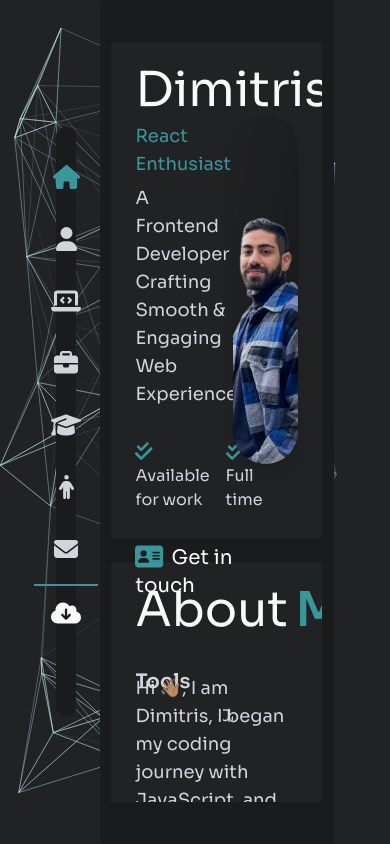
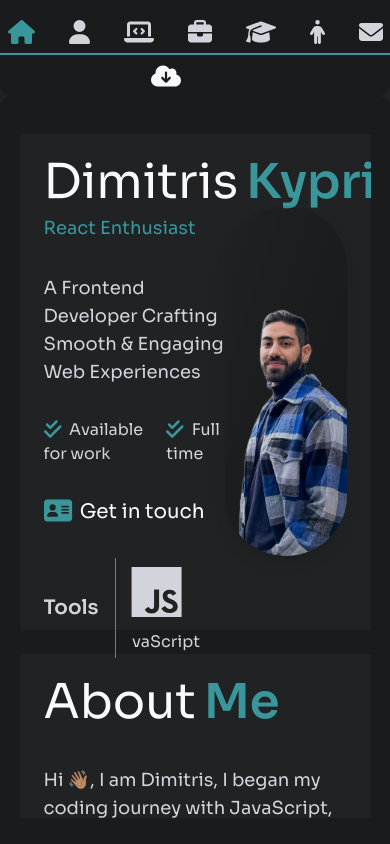
Before and after one commit to DimitrisKyp/Dashboard-Portfolio, a React (Vite) app: page / in a window 390 px wide. Built offline with nearby package versions, Linux system fonts and the light colour scheme.

Commit message:
added responsiveness

```diff
--- a/src/App.tsx
+++ b/src/App.tsx
@@ -8,11 +8,11 @@ export default function App() {
       {/* Particle Background */}
       <ParticlesBackground />
 
-      <div className="relative flex h-full w-full items-center justify-center space-x-6">
-        <div className="flex h-[70%] w-[5%] items-center justify-center rounded-xl bg-firstLayer">
+      <div className="md:flex-row md:space-x-6 md:overflow-auto relative flex h-full w-full flex-col items-center justify-center overflow-hidden">
+        <div className="md:h-[70%] md:w-[10%] lg:w-[90px] md:pt-0 flex h-[10%] w-[100%] items-center justify-center rounded-xl bg-firstLayer pt-6">
           <NavigationPanel />
         </div>
-        <div className="flex h-full w-[60%] items-center justify-center rounded-sm bg-firstLayer">
+        <div className="md:w-[80%] md:h-full flex h-[90%] w-[100%] items-center justify-center rounded-xl bg-firstLayer">
           <MainPanel />
         </div>
       </div>
--- a/src/components/MainPanel.tsx
+++ b/src/components/MainPanel.tsx
@@ -1,4 +1,4 @@
-import { useEffect, useRef } from "react";
+import { useEffect, useRef, useState } from "react";
 import { useDispatch } from "react-redux";
 import { setActiveMenu } from "../store/slices/preferencesSlice";
 import AboutMe from "./mainSections/About";
@@ -12,7 +12,24 @@ import "../../src/assets/styles/scrollbar.css";
 
 export default function MainPanel() {
   const dispatch = useDispatch();
+  const [isMobile, setIsMobile] = useState(window.innerWidth < 768);
+  const [rootMarginValue, setRootMarginValue] = useState(
+    window.innerWidth >= 768 && window.innerWidth <= 1024 ? "-60px 0px" : "-100px 0px",
+  );
   const containerRef = useRef<HTMLDivElement>(null);
+
+  useEffect(() => {
+    const handleResize = () => {
+      const width = window.innerWidth;
+      setIsMobile(width < 768);
+      setRootMarginValue(width >= 768 && width <= 1024 ? "-60px 0px" : "-100px 0px");
+    };
+
+    window.addEventListener("resize", handleResize);
+    return () => {
+      window.removeEventListener("resize", handleResize);
+    };
+  }, []);
 
   useEffect(() => {
     const sections = document.querySelectorAll("section");
@@ -26,8 +43,8 @@ export default function MainPanel() {
       },
       {
         root: containerRef.current,
-        rootMargin: "-100px 0px", // Detects sections slightly before they fully appear
-        threshold: 0.5,
+        rootMargin: rootMarginValue,
+        threshold: isMobile ? 0.3 : 0.5,
       },
     );
 
@@ -36,7 +53,7 @@ export default function MainPanel() {
     return () => {
       sections.forEach(section => observer.unobserve(section));
     };
-  }, [dispatch]);
+  }, [dispatch, rootMarginValue]);
 
   return (
     <div ref={containerRef} className="custom-scrollbar h-[90%] w-[90%] space-y-6 overflow-y-auto scroll-smooth text-appColor">
--- a/src/components/NavigationPanel.tsx
+++ b/src/components/NavigationPanel.tsx
@@ -43,9 +43,9 @@ export default function NavigationPanel() {
   ];
 
   return (
-    <nav className="flex h-[90%] flex-col justify-between">
+    <nav className="md:h-[90%] md:justify-between flex flex-col">
       {/* Main Nav Buttons */}
-      <div className="flex flex-col space-y-5">
+      <div className="md:flex-col md:space-y-5 flex flex-row">
         {navItems.map(({ id, icon, label }) => (
           <div key={id} className="relative flex items-center justify-center">
             <button
@@ -54,12 +54,12 @@ export default function NavigationPanel() {
               onMouseLeave={() => setHoveredButton(null)}
               className={`bg-transparent transition-all duration-300 ${
                 activeMenu === id ? "text-primaryColor" : "text-secondaryColor"
-              } hover:text-primaryColor hover:scale-125`}
+              } hover:scale-125 hover:text-primaryColor`}
             >
               <FontAwesomeIcon icon={icon} size="xl" />
             </button>
             {hoveredButton === id && (
-              <span className="text-profileColor absolute left-14 z-20 w-max rounded-sm bg-tooltip px-2 py-1 text-base shadow-md">
+              <span className="md:left-14 md:top-0 absolute top-12 z-20 w-max rounded-sm bg-tooltip px-2 py-1 text-base text-profileColor shadow-md">
                 {label}
               </span>
             )}
@@ -67,10 +67,10 @@ export default function NavigationPanel() {
         ))}
       </div>
 
-      <div className="bg-primaryColor h-[2px] w-full" />
+      <div className="h-[2px] w-full bg-primaryColor" />
 
       {/* Theme Toggle + Download CV */}
-      <div className="flex flex-col space-y-5">
+      <div className="md:flex-col md:space-y-5 flex flex-row justify-center">
         <div className="relative flex items-center justify-center">
           <a
             href="/CV.pdf"
@@ -82,7 +82,7 @@ export default function NavigationPanel() {
             <FontAwesomeIcon icon={faCloudDownload} size="xl" />
           </a>
           {hoveredButton === "cv" && (
-            <span className="text-profileColor absolute left-14 z-20 w-max rounded-sm bg-tooltip px-2 py-1 text-base shadow-md">
+            <span className="md:left-14 md:top-0 absolute top-12 z-20 w-max rounded-sm bg-tooltip px-2 py-1 text-base text-profileColor shadow-md">
               Download CV
             </span>
           )}
@@ -93,7 +93,7 @@ export default function NavigationPanel() {
             onClick={handleThemeToggle}
             onMouseEnter={() => setHoveredButton("theme")}
             onMouseLeave={() => setHoveredButton(null)}
-            className={`hover:text-primaryColor text-appColor bg-transparent transition-all duration-300 hover:scale-125`}
+            className={`bg-transparent text-appColor transition-all duration-300 hover:scale-125 hover:text-primaryColor`}
           >
             <motion.div
               key={themeVar}
@@ -105,7 +105,7 @@ export default function NavigationPanel() {
             </motion.div>
           </button>
           {hoveredButton === "theme" && (
-            <span className="text-profileColor absolute left-14 z-20 w-max rounded-sm bg-tooltip px-2 py-1 text-base shadow-md">
+            <span className="md:left-14 md:top-0 absolute top-12 z-20 w-max rounded-sm bg-tooltip px-2 py-1 text-base text-profileColor shadow-md">
               Change Theme
             </span>
           )}
--- a/src/components/mainSections/Contact.tsx
+++ b/src/components/mainSections/Contact.tsx
@@ -60,7 +60,7 @@ export default function Contact() {
       </div>
 
       {/* Two Column Layout */}
-      <div className="md:grid-cols-2 grid grid-cols-1 gap-8">
+      <div className="grid grid-cols-1 gap-8">
         {/* Left Column: Static Contact Details */}
         <div className="rounded-lg bg-thirdLayer p-6 shadow-md">
           <div className="space-y-6">
--- a/tailwind.config.js
+++ b/tailwind.config.js
@@ -20,14 +20,6 @@ export default {
         Sora: ["Sora", "Helvetica", "Arial", "sans-serif"],
       },
     },
-    screens: {
-      "max-2xl": { max: "1399px" },
-      "max-xl": { max: "1279px" },
-      "max-lg": { max: "1023px" },
-      "max-md": { max: "767px" },
-      "max-sm": { max: "599px" },
-      "max-xs": { max: "449px" },
-    },
   },
   plugins: [],
 };
```
